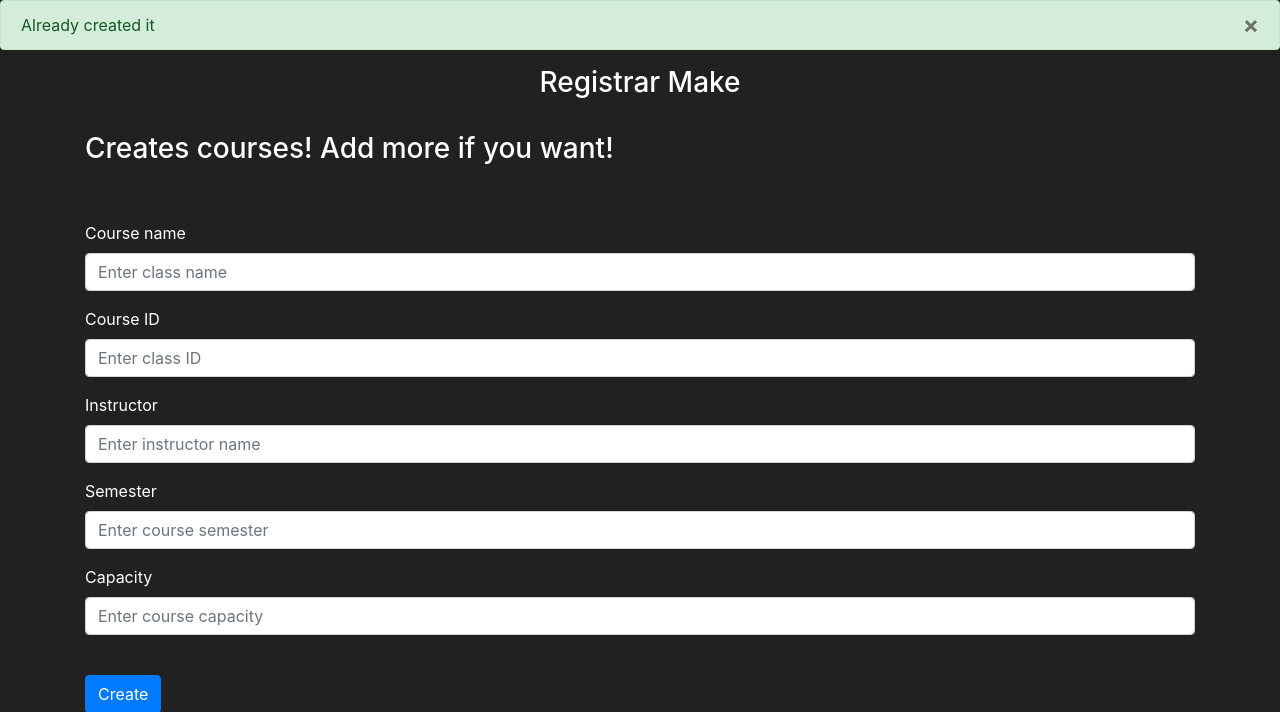
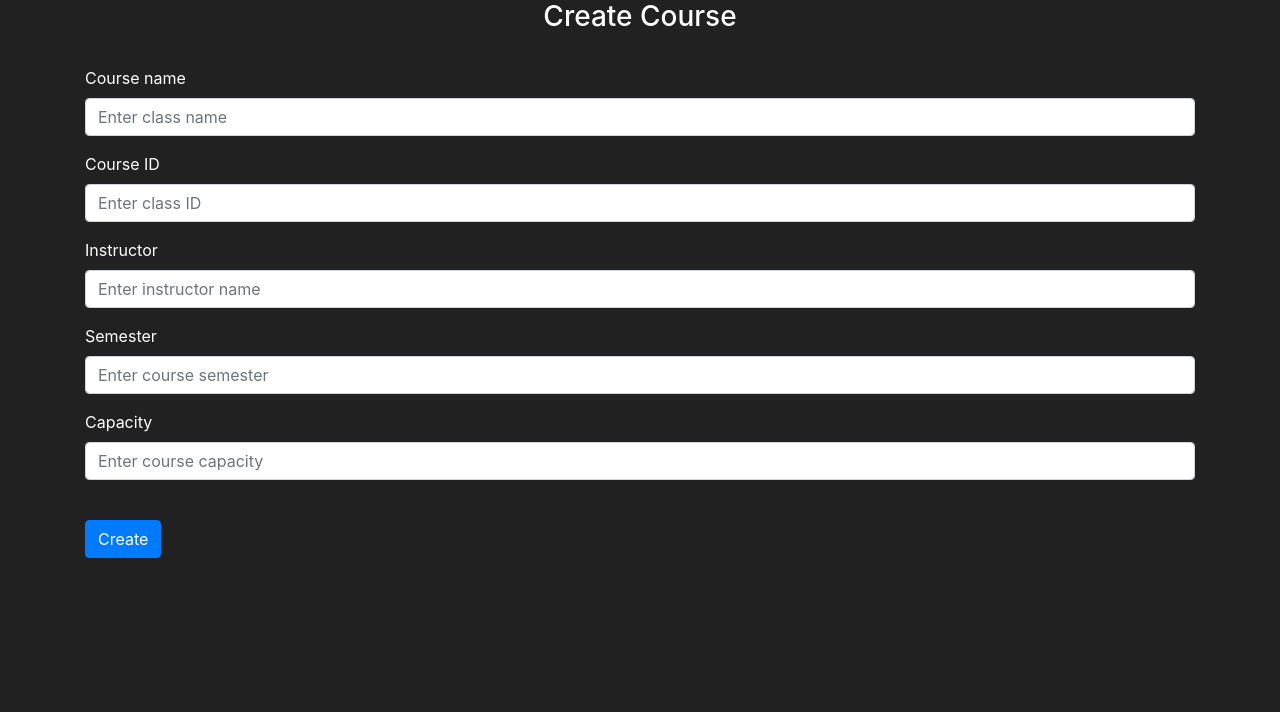
Before and after one commit to shahidemdad/GradSchoolZero, a Flask app: page /courses-make in a window 1280 px wide. Shown: the part 56-768 px from the top of the page. Run offline with Flask 2, Linux system fonts and the light colour scheme; data comes from the database, SQL or seed files in the repository; some libraries are stand-ins or nearby versions.

Commit message:
updated course make

```diff
--- a/website/auth.py
+++ b/website/auth.py
@@ -239,9 +239,8 @@ def make_instructor():
 def make_courses():
     course = Courses.query.filter_by(name = "Introduction to Computing").first()
     if course:
-        flash("Already created it", category="success")
+        pass
     else:
-        flash("Creating ...", category="warning")
         new_user = Courses(course_id = "CSC 10300", name = "Introduction to Computing", instructor = "William E. Skeith", capacity= 90, semester="Fall 2021")
         db.session.add(new_user)
         db.session.commit()
@@ -282,8 +281,6 @@ def make_courses():
         db.session.add(new_user)
         db.session.commit()
 
-        flash("Created!", category="success")
-
     if request.method == "POST":
         name = request.form.get('name')
         course_id = request.form.get('course_id')
@@ -297,7 +294,8 @@ def make_courses():
         return render_template("courses-make.html", user=current_user)
     else:
         return render_template("courses-make.html", user=current_user)
-    #return render_template("courses-make.html", user = current_user)
+
+
 
 
 @auth.route('/search-classes', methods=['GET', 'POST'])
--- a/website/templates/base.html
+++ b/website/templates/base.html
@@ -35,7 +35,6 @@
             {% endif %}
             {% if user.usertype == "Registrar" %}
             <a class="nav-item nav-link" id="registrar-management" href="/registrar-management">Management</a>
-            <a class="nav-item nav-link" id="course_management" href="/course-management">Course Management</a>
             <a class="nav-item nav-link" id="courses-make" href="/courses-make">Course Make</a>
             <a class="nav-item nav-link" id="applications" href="/applications">Applications</a>
             <a class="nav-item nav-link" id="complaints" href="/complaints">Complaints</a>
--- a/website/templates/courses-make.html
+++ b/website/templates/courses-make.html
@@ -1,10 +1,8 @@
-{% extends "base.html" %} {% block title %}Applications{% endblock %} {% block
+{% extends "base.html" %} {% block title %}Make Course{% endblock %} {% block
     content %}
 
-    <h3 align="center">Registrar Make</h3>
+    <h3 align="center">Create Course</h3>
     <br>
-    <h3>Creates courses! Add more if you want!</h3>
-    <br> <br>
     <form method = "POST">
         <div class = "form-group">
             <label for="name">Course name</label>
```
